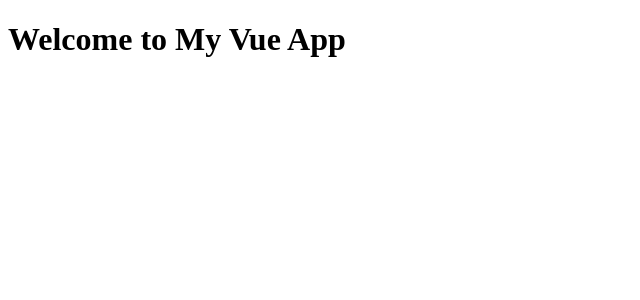
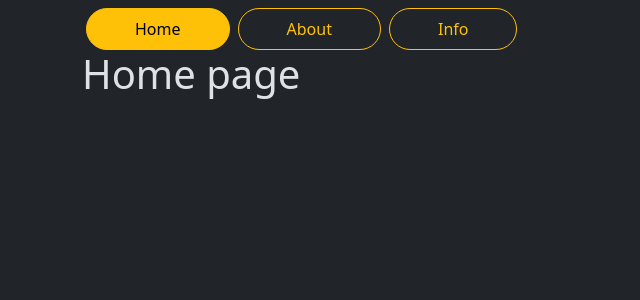
Before and after one commit to rabiulhassandev/vue-pinia, a Vue app: page / in a window 1280 px wide. Shown: the top 300 px of the page, without its empty margins (0-640 px from the left). Built offline with nearby package versions, Linux system fonts and the light colour scheme.

Commit message:
Pinia configured

```diff
--- a/index.html
+++ b/index.html
@@ -4,10 +4,12 @@
     <meta charset="UTF-8">
     <link rel="icon" href="/favicon.ico">
     <meta name="viewport" content="width=device-width, initial-scale=1.0">
-    <title>Vite App</title>
+    <title>Vue Pinia</title>
+    <link href="https://cdn.jsdelivr.net/npm/bootstrap@5.3.7/dist/css/bootstrap.min.css" rel="stylesheet" integrity="sha384-LN+7fdVzj6u52u30Kp6M/trliBMCMKTyK833zpbD+pXdCLuTusPj697FH4R/5mcr" crossorigin="anonymous">
+    <script src="https://cdn.jsdelivr.net/npm/bootstrap@5.3.7/dist/js/bootstrap.bundle.min.js" integrity="sha384-ndDqU0Gzau9qJ1lfW4pNLlhNTkCfHzAVBReH9diLvGRem5+R9g2FzA8ZGN954O5Q" crossorigin="anonymous"></script>
   </head>
-  <body>
-    <div id="app"></div>
+  <body data-bs-theme="dark">
+    <div id="app" class="container"></div>
     <script type="module" src="/src/main.js"></script>
   </body>
 </html>
--- a/src/App.vue
+++ b/src/App.vue
@@ -1,3 +1,16 @@
 <template>
-    <h1>Welcome to My Vue App</h1>
+
+  <header class="pt-2">
+    <router-link aria-current="page" :to="{name: 'home'}" class="btn btn-outline-warning rounded-pill px-5 py-2 mx-1">Home</router-link>
+    <router-link aria-current="page" :to="{name: 'about'}" class="btn btn-outline-warning rounded-pill px-5 py-2 mx-1">About</router-link>
+    <router-link aria-current="page" :to="{name: 'info'}" class="btn btn-outline-warning rounded-pill px-5 py-2 mx-1">Info</router-link>
+  </header>
+
+
+  <router-view></router-view>
 </template>
+
+
+<script setup>
+
+</script>
--- /dev/null
+++ b/src/Components/About.vue
@@ -0,0 +1,3 @@
+<template>
+    <h1>About Page</h1>
+</template>
--- /dev/null
+++ b/src/Components/Home.vue
@@ -0,0 +1,3 @@
+<template>
+    <h1>Home page</h1>
+</template>
--- /dev/null
+++ b/src/Components/Info.vue
@@ -0,0 +1,3 @@
+<template>
+    <h1>Info page</h1>
+</template>
--- a/src/main.js
+++ b/src/main.js
@@ -1,11 +1,14 @@
 
 import { createApp } from 'vue'
+import { createPinia } from 'pinia'
 
 import App from './App.vue'
 import router from './router'
 
 const app = createApp(App)
+const pinia = createPinia()
 
+app.use(pinia)
 app.use(router)
 
 app.mount('#app')
--- a/src/router/index.js
+++ b/src/router/index.js
@@ -1,5 +1,7 @@
 import { createRouter, createWebHistory } from 'vue-router'
-import App from '@/App.vue'
+import Home from '@/Components/Home.vue'
+import Info from '@/Components/Info.vue'
+import About from '@/Components/About.vue'
 
 const router = createRouter({
   history: createWebHistory(import.meta.env.BASE_URL),
@@ -7,9 +9,20 @@ const router = createRouter({
     {
       path: '/',
       name: 'home',
-      component: App,
+      component: Home
+    },
+    {
+      path: '/about',
+      name: 'about',
+      component: About
+    },
+    {
+      path: '/info',
+      name: 'info',
+      component: Info
     }
   ],
+  linkActiveClass: "active",
 })
 
 export default router
```
Also changed, not shown: src/store/gameStore.js (added, +10 -0 lines).
